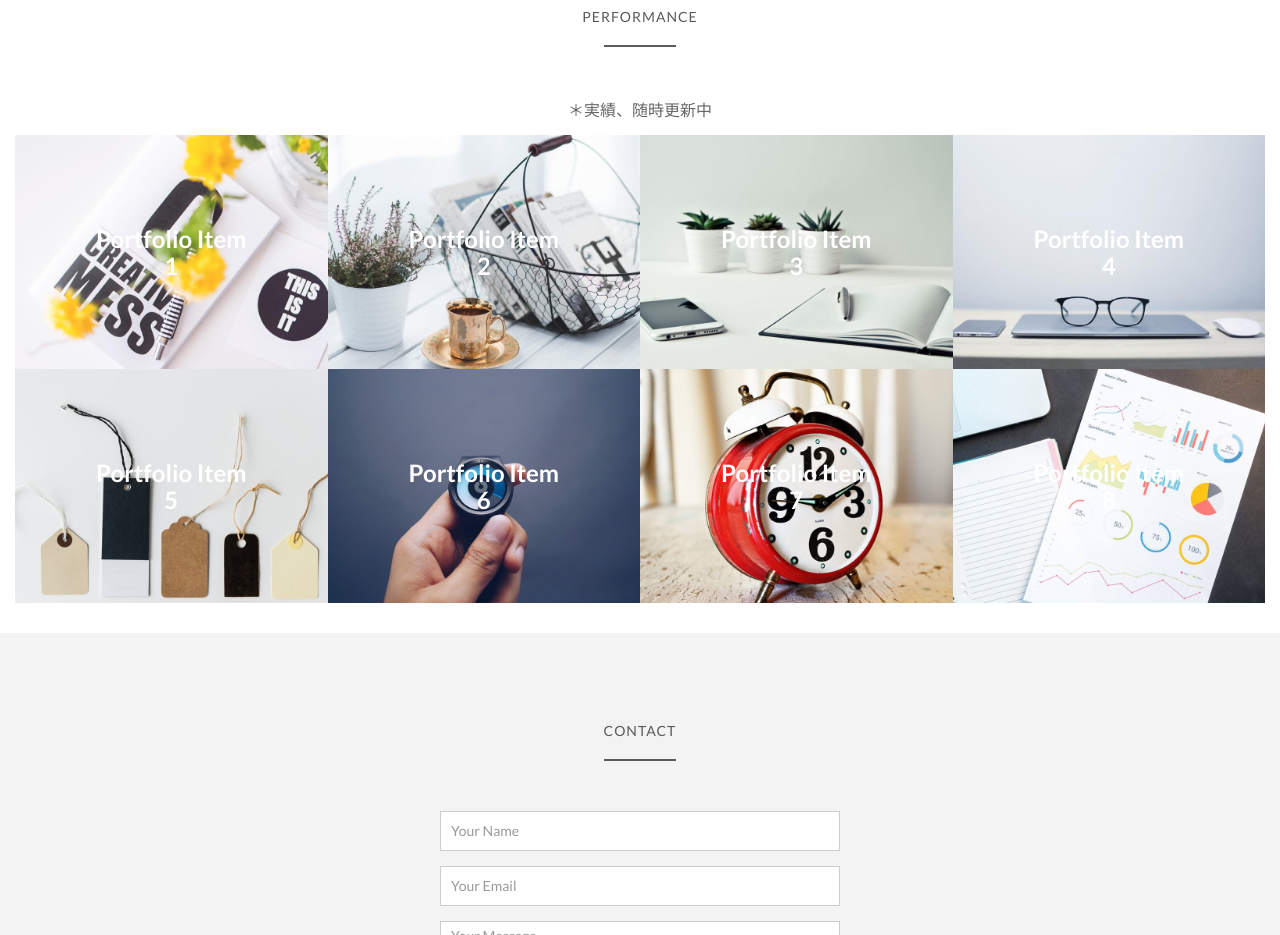
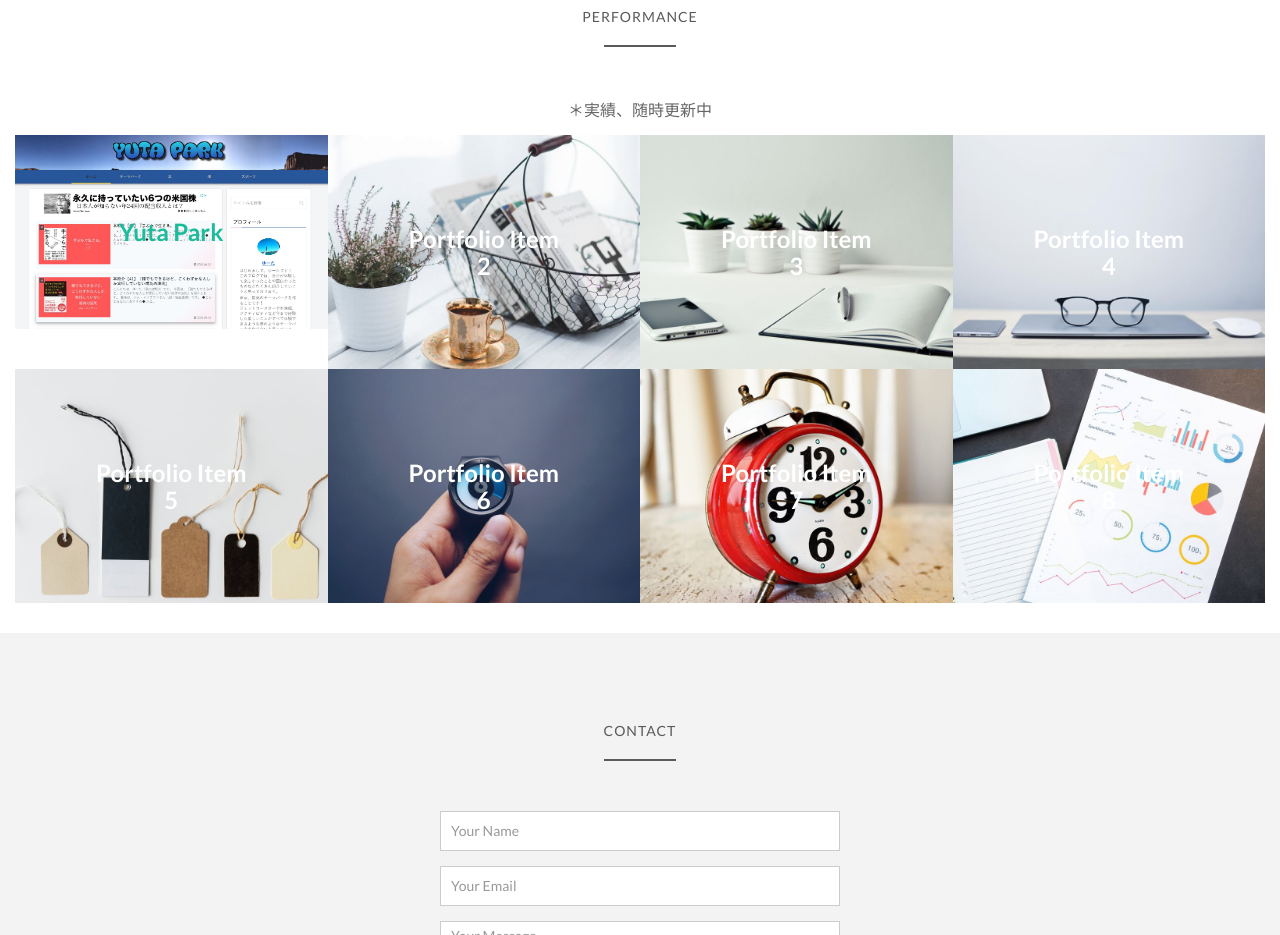
Before and after one commit to chibayuta-cp/performance, a plain HTML site: page index.html in a window 1280 px wide. Shown: the part 1800-2735 px from the top of the page. Drawn offline with nearby package versions, Linux system fonts and the light colour scheme.

Commit message:
add blog

```diff
--- a/index.html
+++ b/index.html
@@ -99,10 +99,11 @@
 
         <div class="col-lg-3 col-md-4">
           <div class="portfolio-item wow fadeInUp">
-            <a href="img/portfolio/1.jpg" class="portfolio-popup">
-              <img src="img/portfolio/1.jpg" alt="">
+            <a href="img/myblog.JPG" class="portfolio-popup">
+              <img src="img/myblog.JPG" alt="">
               <div class="portfolio-overlay">
-                <div class="portfolio-info"><h2>Portfolio Item 1</h2></div>
+                <div class="portfolio-info"><h2><a href="https://ycstff23.com/">Yuta Park</a></h2></div>
+
               </div>
             </a>
           </div>
```
Also changed, not shown: img/myblog.JPG (added).
